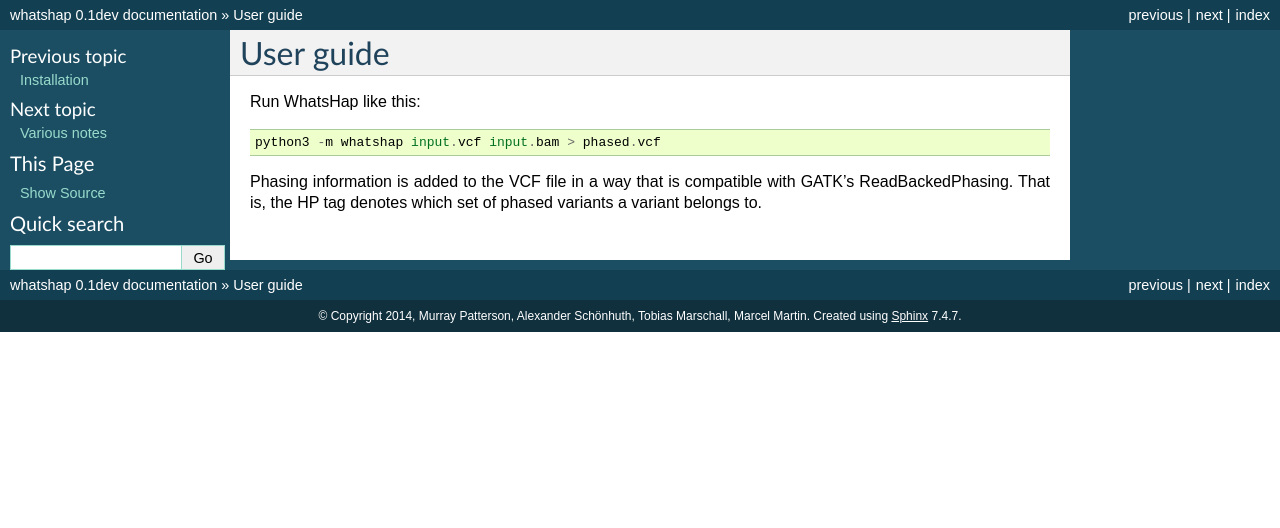
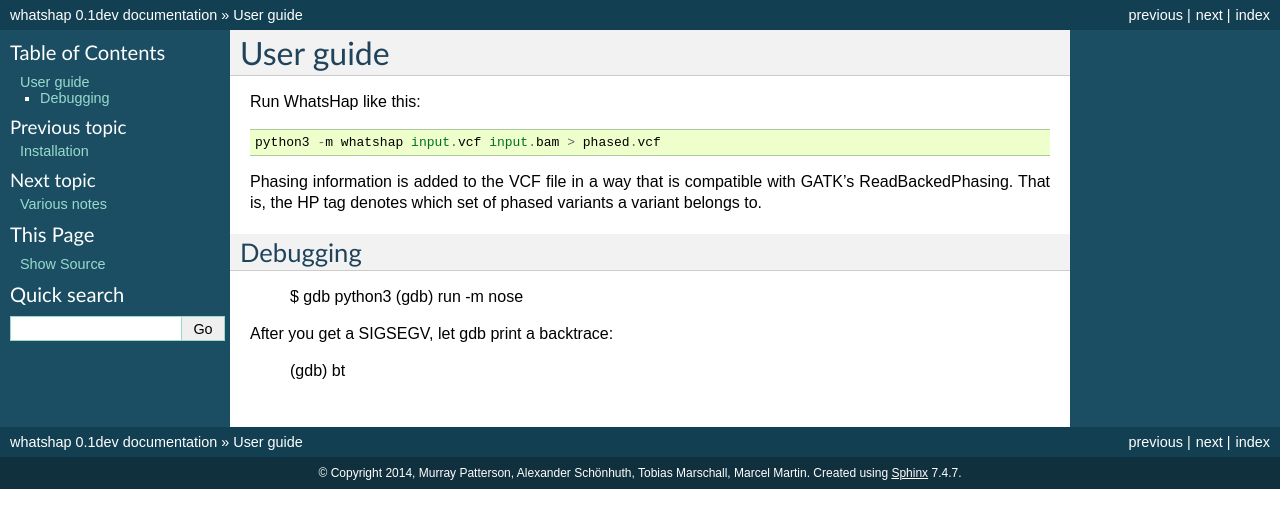
Before and after one commit to whatshap/whatshap, a Sphinx documentation site: the page built from doc/guide.rst, in a window 1280 px wide. Shown: the top 528 px of the page. Built offline with Sphinx 7.4.7, drawn with Linux system fonts in a browser that asks for light colours.

Commit message:
How to debug

```diff
--- a/doc/guide.rst
+++ b/doc/guide.rst
@@ -9,3 +9,15 @@
 Phasing information is added to the VCF file in a way that is compatible with
 GATK’s ReadBackedPhasing. That is, the HP tag denotes which set of phased
 variants a variant belongs to.
+
+
+Debugging
+=========
+
+
+	$ gdb python3
+	(gdb) run -m nose
+
+After you get a SIGSEGV, let gdb print a backtrace:
+
+	(gdb) bt
```
